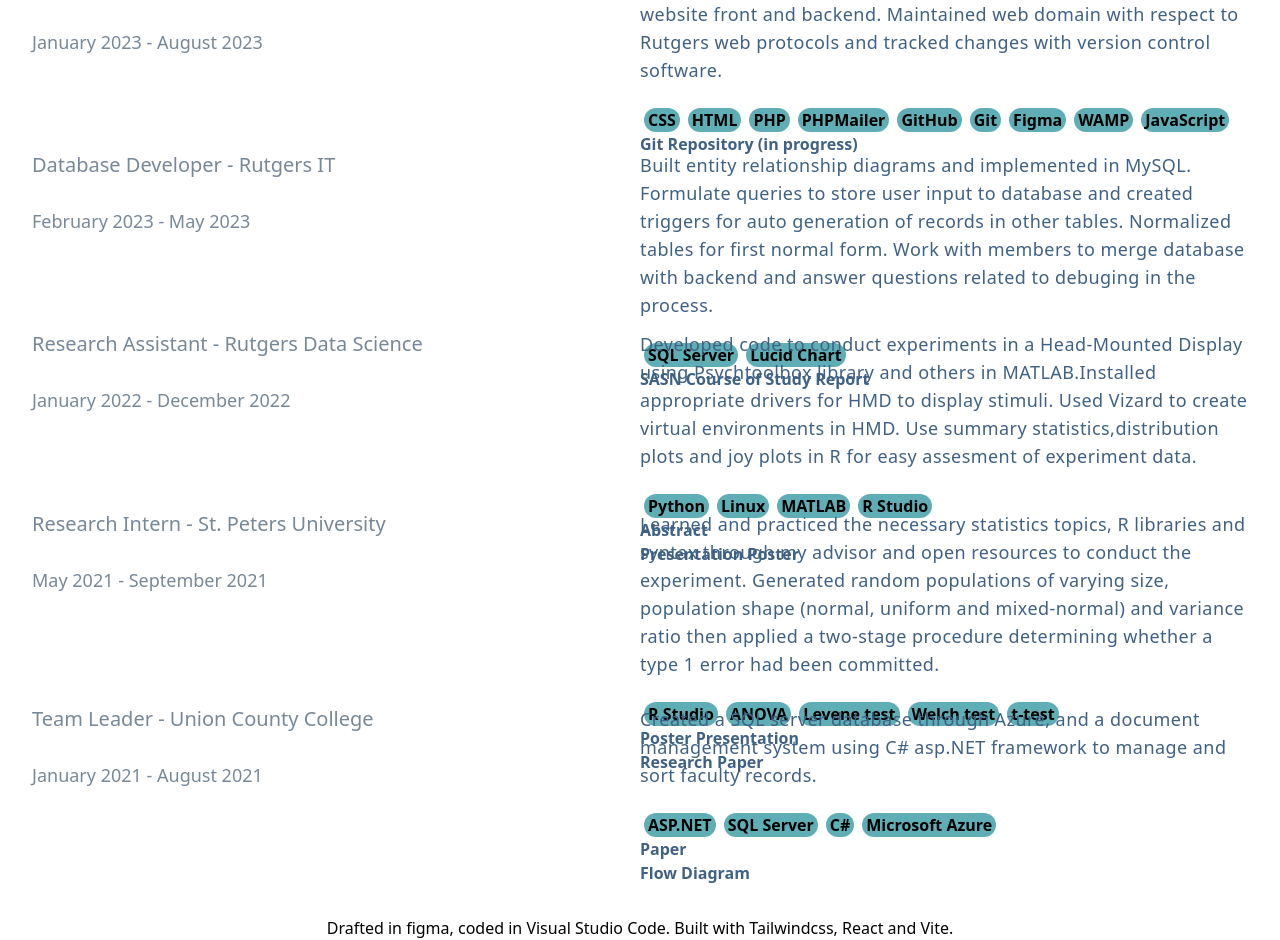
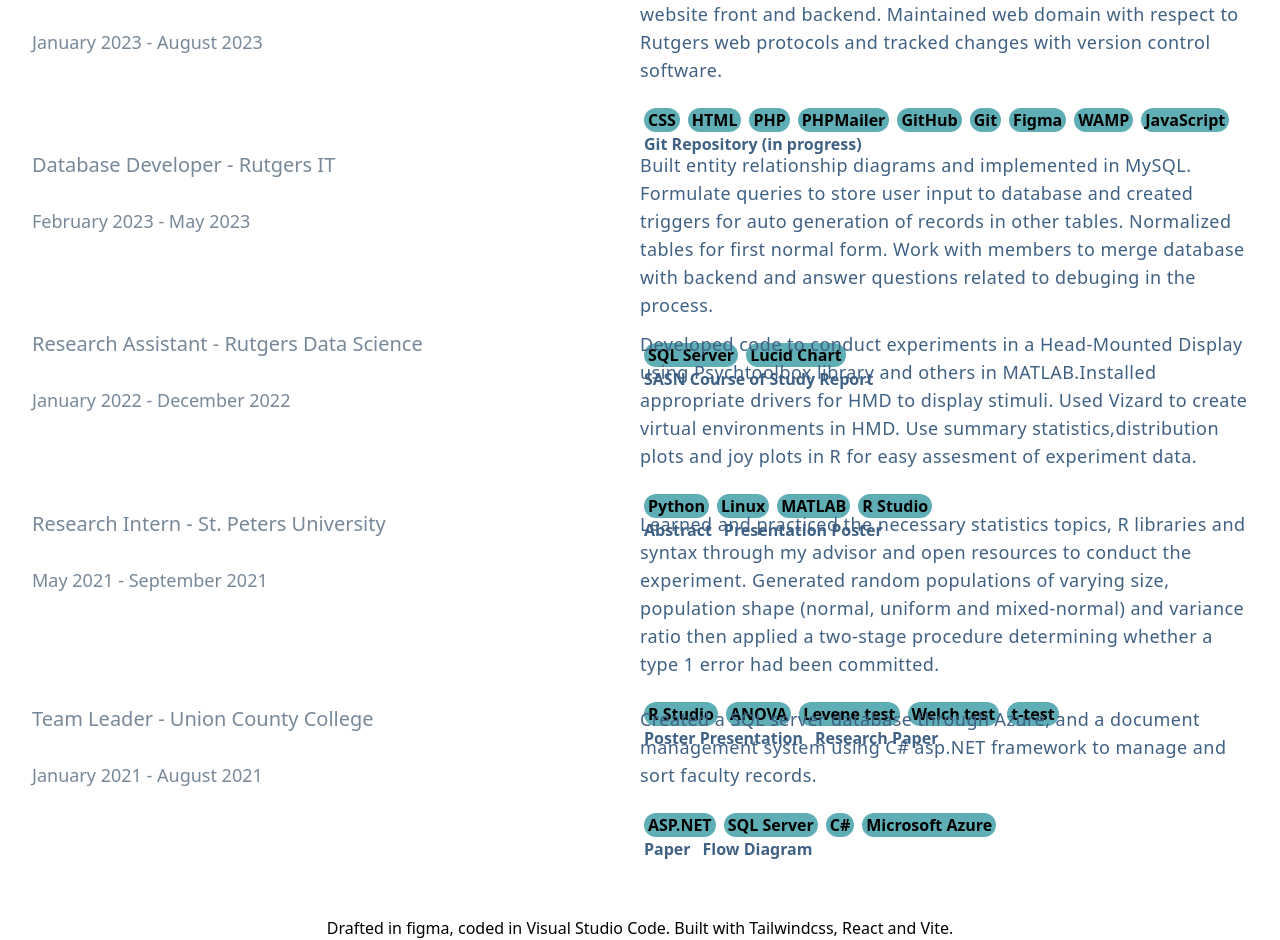
Before and after one commit to christinolb/christinolb.github.io, a React (Vite) app: page / in a window 1280 px wide. Shown: the part 860-1800 px from the top of the page. Built offline with nearby package versions, Linux system fonts and the light colour scheme.

Commit message:
built for deployment

```diff
--- a/src/App.jsx
+++ b/src/App.jsx
@@ -90,7 +90,7 @@ function App() {
   );
   const workResult1 = (
     <ul>
-      <li class="font-bold text-left flex flex-row-wrap hover:underline text-[#3F6184] decoration-2"><a href="https://github.com/rutgers-newark-gslsamp/run-gslsamp-site" target="_blank">Git Repository (in progress)</a></li>
+      <li class="font-bold hover:underline inline-block text-[#3F6184] decoration-2 px-1"><a href="https://github.com/rutgers-newark-gslsamp/run-gslsamp-site" target="_blank">Git Repository (in progress)</a></li>
     </ul>
   );
 
@@ -105,7 +105,7 @@ function App() {
   );
   const workResult2 = (
     <ul>
-      <li class="font-bold text-left flex flex-row-wrap hover:underline text-[#3F6184] decoration-2"><a href={sasnReport} target="_blank">SASN Course of Study Report</a></li>
+      <li class="font-bold hover:underline inline-block text-[#3F6184] decoration-2 px-1"><a href={sasnReport} target="_blank">SASN Course of Study Report</a></li>
     </ul>
   );
 
@@ -123,8 +123,8 @@ function App() {
   );
   const workResult3 = (
     <ul>
-      <li class="font-bold text-left flex flex-row-wrap hover:underline text-[#3F6184] decoration-2"><a href={abstract} target="_blank">Abstract</a></li>
-      <li class="font-bold text-left flex flex-row-wrap hover:underline text-[#3F6184] decoration-2"><a href={posterBr} target="_blank">Presentation Poster</a></li>
+      <li class="font-bold hover:underline inline-block text-[#3F6184] decoration-2 px-1"><a href={abstract} target="_blank">Abstract</a></li>
+      <li class="font-bold hover:underline inline-block text-[#3F6184] decoration-2 px-2"><a href={posterBr} target="_blank">Presentation Poster</a></li>
     </ul>
   );
 
@@ -140,8 +140,8 @@ function App() {
   );
   const workResult4 = (
     <ul>
-      <li class="font-bold text-left flex flex-row-wrap hover:underline text-[#3F6184] decoration-2"><a href={frfdmsPaper} target="_blank">Paper</a></li>
-      <li class="font-bold text-left flex flex-row-wrap hover:underline text-[#3F6184] decoration-2"><a href={frfdmsProcess} target="_blank">Flow Diagram</a></li>
+      <li class="font-bold hover:underline inline-block text-[#3F6184] decoration-2 px-1"><a href={frfdmsPaper} target="_blank">Paper</a></li>
+      <li class="font-bold hover:underline inline-block text-[#3F6184] decoration-2 px-2"><a href={frfdmsProcess} target="_blank">Flow Diagram</a></li>
     </ul>
   );
   const descJ5 = " Learned and practiced the necessary statistics topics, R libraries and syntax through my advisor and open resources" +
@@ -159,8 +159,8 @@ function App() {
 
   const workResult5 = (
     <ul>
-      <li class="font-bold text-left flex flex-row-wrap hover:underline text-[#3F6184] decoration-2"><a href={robustPoster} target="_blank">Poster Presentation</a></li>
-      <li class="font-bold text-left flex flex-row-wrap hover:underline text-[#3F6184] decoration-2"><a href={robustPaper} target="_blank">Research Paper</a></li>
+      <li class="font-bold hover:underline inline-block text-[#3F6184] decoration-2 px-1"><a href={robustPoster} target="_blank">Poster Presentation</a></li>
+      <li class="font-bold hover:underline inline-block text-[#3F6184] decoration-2 px-2"><a href={robustPaper} target="_blank">Research Paper</a></li>
     </ul>
   );
 
```
Also changed, not shown: 12 other files (tests, documents, lock files or other folders).
